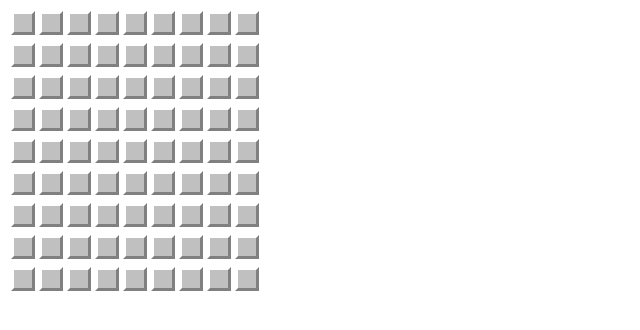
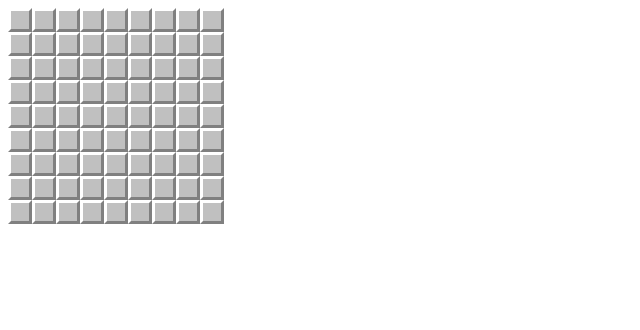
Before and after one commit to trishasaldanha/minesweeper, a plain HTML site: page index.html in a window 1280 px wide. Shown: the whole page, without its empty margins (0-640 px from the left). Drawn offline with nearby package versions, Linux system fonts and the light colour scheme.

Commit message:
Added basic css styling
Linked style.css for basic game board styling

```diff
--- /dev/null
+++ b/css/style.css
@@ -0,0 +1,8 @@
+.minefield {
+    line-height: 0;
+    border-spacing: 0;
+}
+
+.minefield td {
+    padding: 0;
+}
--- a/index.html
+++ b/index.html
@@ -5,14 +5,14 @@
         <meta http-equiv="X-UA-Compatible">
         <meta name="viewport" content="width=device-width, initial-scale=1.0">
         <title>Minesweeper</title>
-
+        <link rel="stylesheet" href="./css/style.css">
         <script src="https://ajax.googleapis.com/ajax/libs/angularjs/1.8.2/angular.min.js"></script>
         <script src="./js/script.js"></script>
     </head>
 
     <body ng-app="minesweeperApp">
         <div ng-controller="minesweeperController">
-            <table>
+            <table class="minefield">
                 <tr ng-repeat="row in minefield.rows">
                     <td ng-repeat="spot in row.spots" ng-click="spot.isCovered = false">
                         <img ng-if="spot.isCovered" src="./images/covered.png">
```
